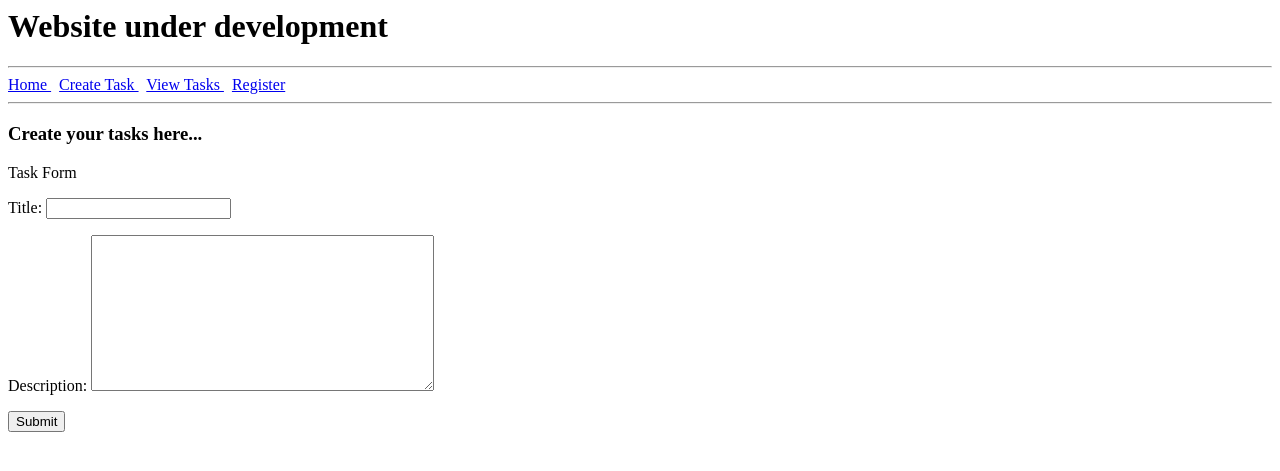
After one commit to bane80ns/django_course, a Django app: page /create-task in a window 1280 px wide. The commit adds this page. Shown: the top 471 px of the page. Run offline with Django 5.2, Linux system fonts and the light colour scheme.

Commit message:
10oct2025 - enf of workday

```diff
--- /dev/null
+++ b/dev/elevate/crm/forms.py
@@ -0,0 +1,10 @@
+from django.forms import ModelForm
+from . models import Task
+
+
+
+class TaskForm(ModelForm):
+
+    class Meta:
+        model = Task
+        fields = '__all__'
--- a/dev/elevate/crm/templates/crm/base.html
+++ b/dev/elevate/crm/templates/crm/base.html
@@ -1,6 +1,22 @@
 <html>
 
     <h1> Website under development </h1>
+
+    <hr>
+
+    <a href="{% url '' %}"> Home </a>
+
+    &nbsp;
+
+    <a href="{% url 'create-task' %}"> Create Task </a>
+
+    &nbsp;
+
+    <a href="{% url 'view-tasks' %}"> View Tasks </a>
+
+    &nbsp;
+
+    <a href="{% url 'register' %}"> Register </a>
 
     <hr>
 
--- /dev/null
+++ b/dev/elevate/crm/templates/crm/create-task.html
@@ -0,0 +1,31 @@
+{% extends 'crm/base.html' %}
+
+<html>
+
+    {% block content %}
+
+        <h3> Create your tasks here... </h3>
+
+        <p> Task Form </p>
+
+        <form method="POST" autocomplete="off" enctype="multipart/form-data">
+
+            {% csrf_token %}
+
+            {{ TaskForm.as_p }}
+
+
+
+            <input type="submit" value="Submit"/>
+
+
+        </form>
+
+    {% endblock %}
+
+
+
+
+
+
+</html>
--- a/dev/elevate/crm/urls.py
+++ b/dev/elevate/crm/urls.py
@@ -8,10 +8,12 @@ from . import views
 
 urlpatterns = [
 
-    path('', views.homepage),
+    path('', views.homepage, name=''),
 
-    path('task', views.task),
+    path('view-tasks', views.tasks, name='view-tasks'),
 
-    path('register', views.register),
+    path('register', views.register, name='register'),
+
+    path('create-task', views.create_task, name='create-task'),
 
 ]
--- a/dev/elevate/crm/views.py
+++ b/dev/elevate/crm/views.py
@@ -1,21 +1,48 @@
-from django.shortcuts import render
+from django.shortcuts import render, redirect
 
 from django.http import HttpResponse
+
 from .models import Task
 
+from .forms import TaskForm
+
+
+# Homepage / first page of webssite
 def homepage(request):
 
     return render(request, 'crm/index.html')
 
 
-def task(request):
+# CRUD - Create a task
+def create_task(request):
 
-    queryDataSingle = Task.objects.get(id=3)
-    context = {'singleTask': queryDataSingle}
+    form = TaskForm()
 
-    return render(request, 'crm/task.html', context)
+    if request.method == 'POST':
+
+        form = TaskForm(request.POST)
+
+        if form.is_valid():
+
+            form.save()
+
+            return redirect('view-tasks')
+
+    context = {'TaskForm': form}
+
+    return render(request, 'crm/create-task.html', context)
 
 
+#CRUD - Read task
+def tasks(request):
+
+    queryDataAll = Task.objects.all()
+    context = {'AllTasks': queryDataAll}
+
+    return render(request, 'crm/view-tasks.html', context)
+
+
+# Registration web page
 def register(request):
 
     return render(request, 'crm/register.html')
```
Also changed, not shown: dev/elevate/crm/templates/crm/task.html (deleted, +0 -23 lines), dev/elevate/crm/templates/crm/view-tasks.html (added, +40 -0 lines), dev/elevate/db.sqlite3.
